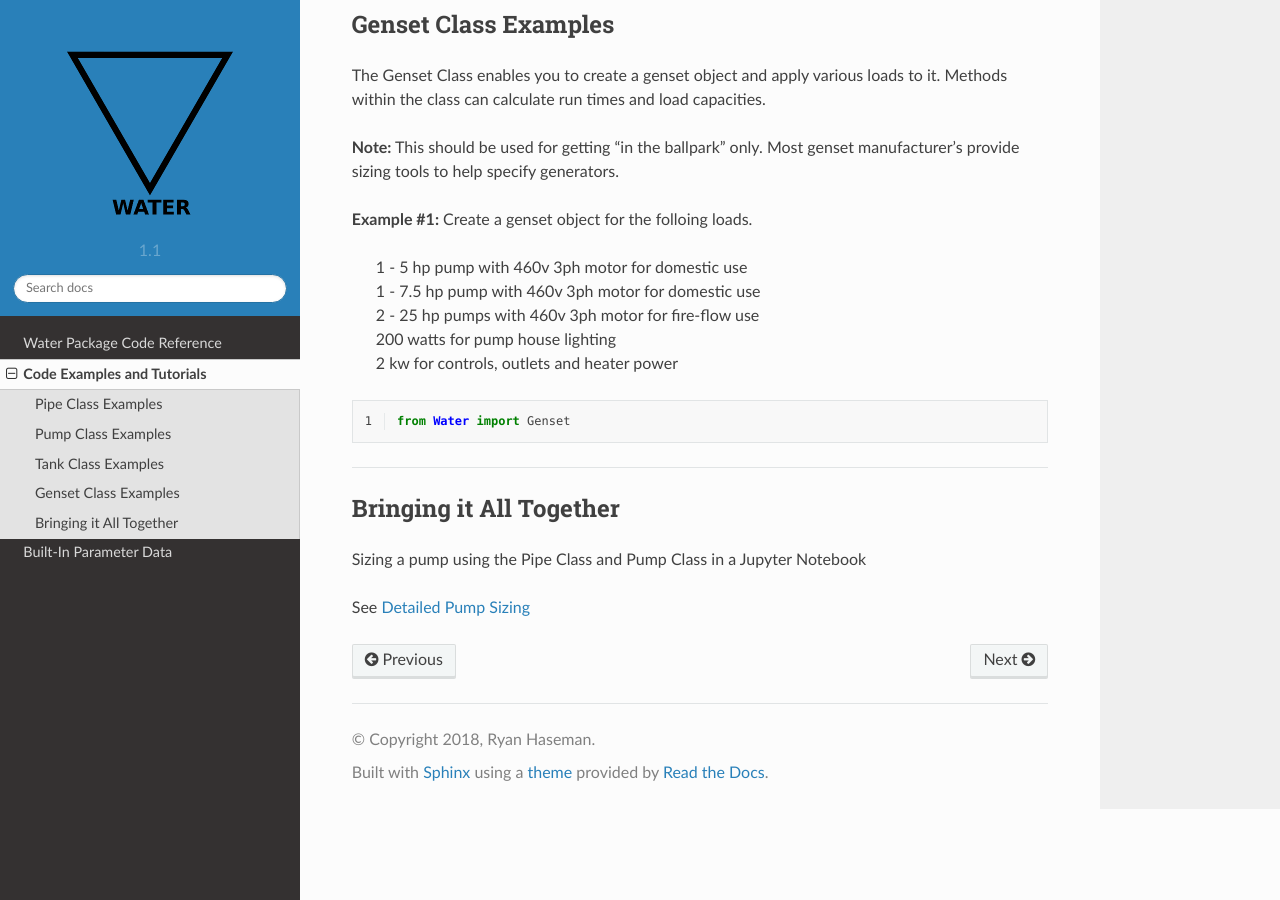
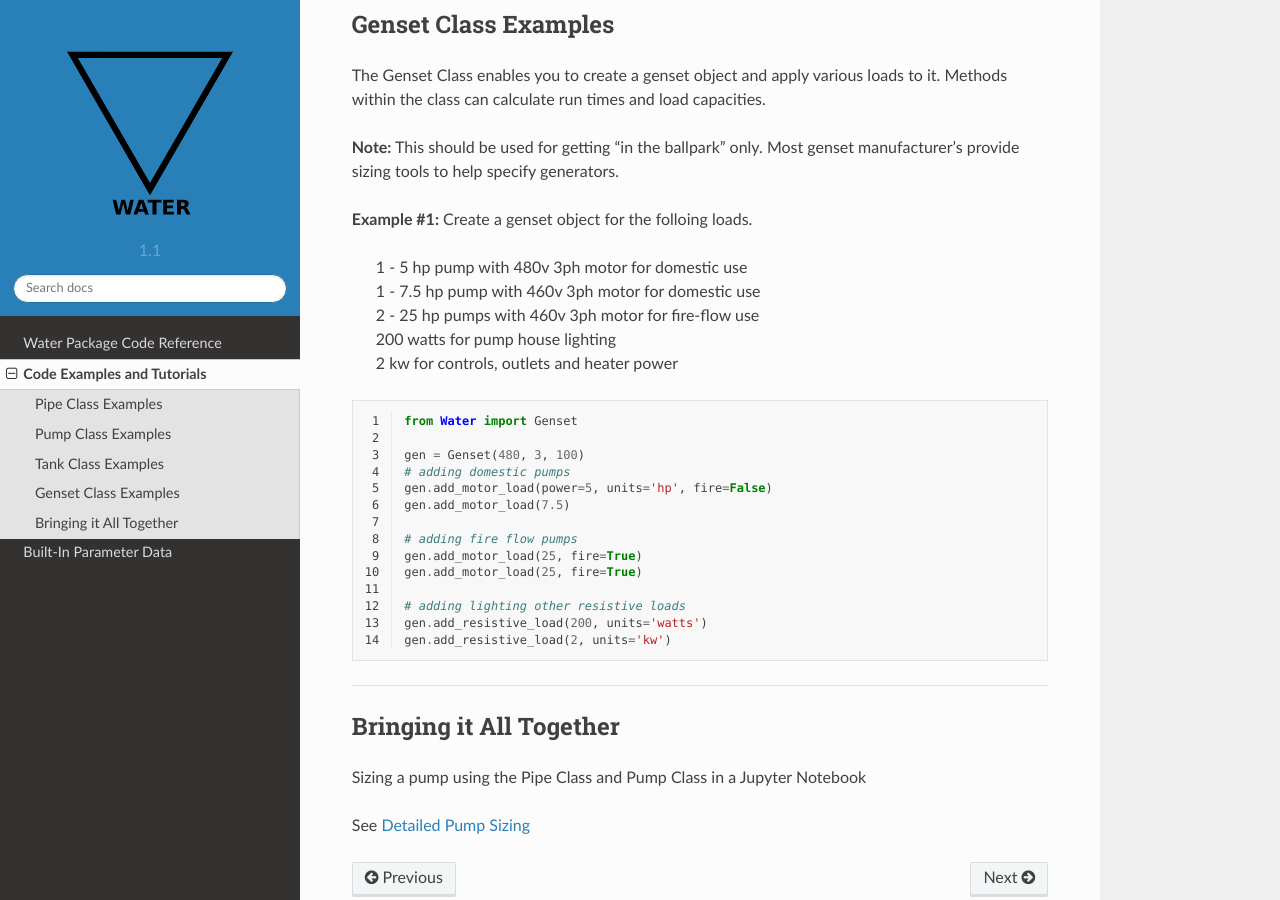
Before and after one commit to hasemar/water, a Sphinx documentation site: the page built from Water/docs/tutorial.rst, in a window 1280 px wide and 900 px high, scrolled down 6336 px. Built offline with Sphinx 7.4.7 and the Read the Docs theme 2.0.0, drawn with Linux system fonts in a browser that asks for light colours.

Commit message:
added tutorial

```diff
--- a/Water/docs/tutorial.rst
+++ b/Water/docs/tutorial.rst
@@ -262,7 +262,7 @@ provide sizing tools to help specify generators.
 
 **Example #1:**  Create a genset object for the folloing loads.
 
-    | 1 - 5 hp pump with 460v 3ph motor for domestic use
+    | 1 - 5 hp pump with 480v 3ph motor for domestic use
     | 1 - 7.5 hp pump with 460v 3ph motor for domestic use
     | 2 - 25 hp pumps with 460v 3ph motor for fire-flow use
     | 200 watts for pump house lighting
@@ -273,6 +273,18 @@ provide sizing tools to help specify generators.
 
     from Water import Genset
 
+    gen = Genset(480, 3, 100)
+    # adding domestic pumps
+    gen.add_motor_load(power=5, units='hp', fire=False)
+    gen.add_motor_load(7.5)
+
+    # adding fire flow pumps
+    gen.add_motor_load(25, fire=True)
+    gen.add_motor_load(25, fire=True)
+
+    # adding lighting other resistive loads
+    gen.add_resistive_load(200, units='watts')
+    gen.add_resistive_load(2, units='kw')
 
 
 -----------------------------------------------------------------------
```
